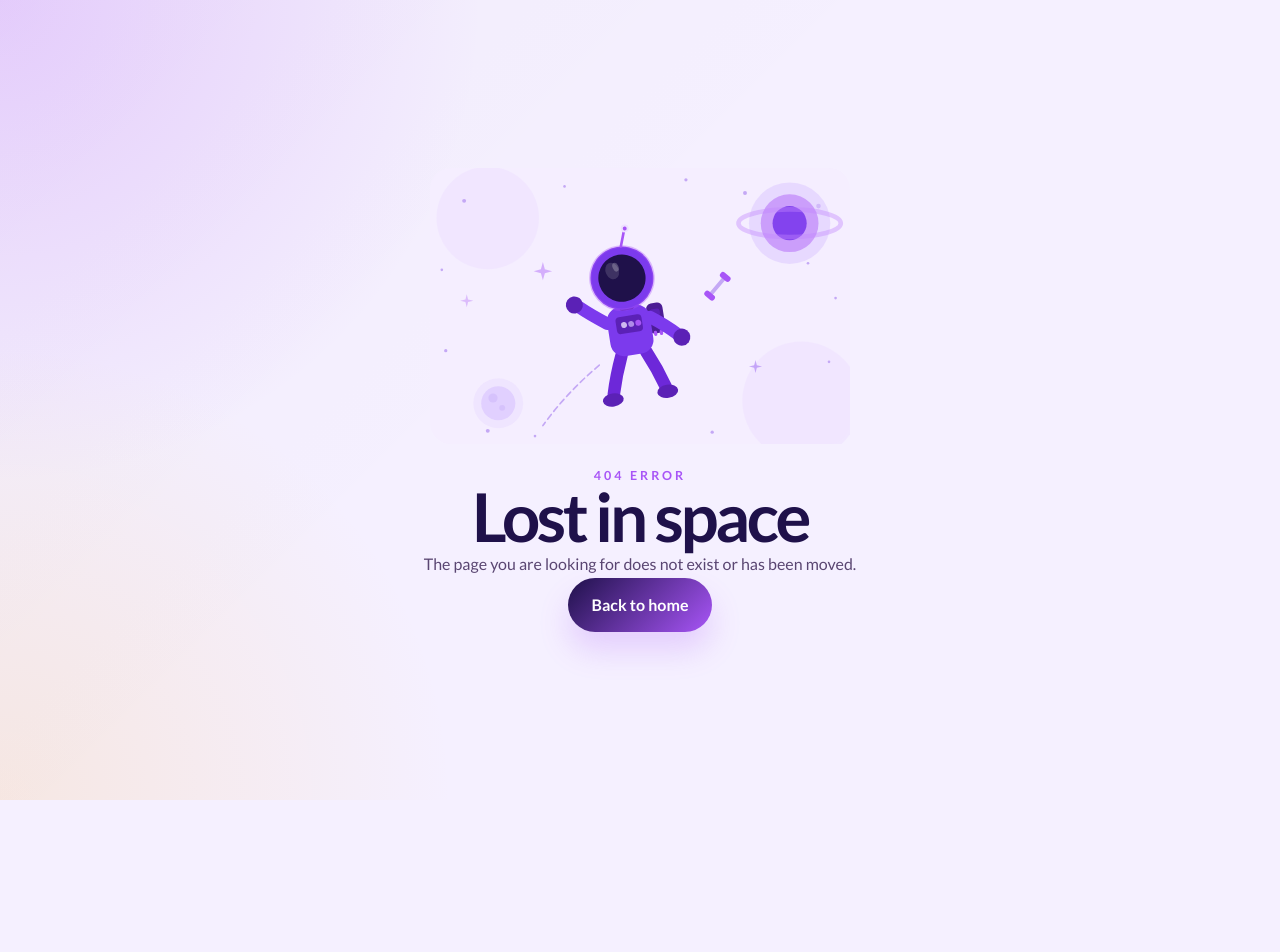
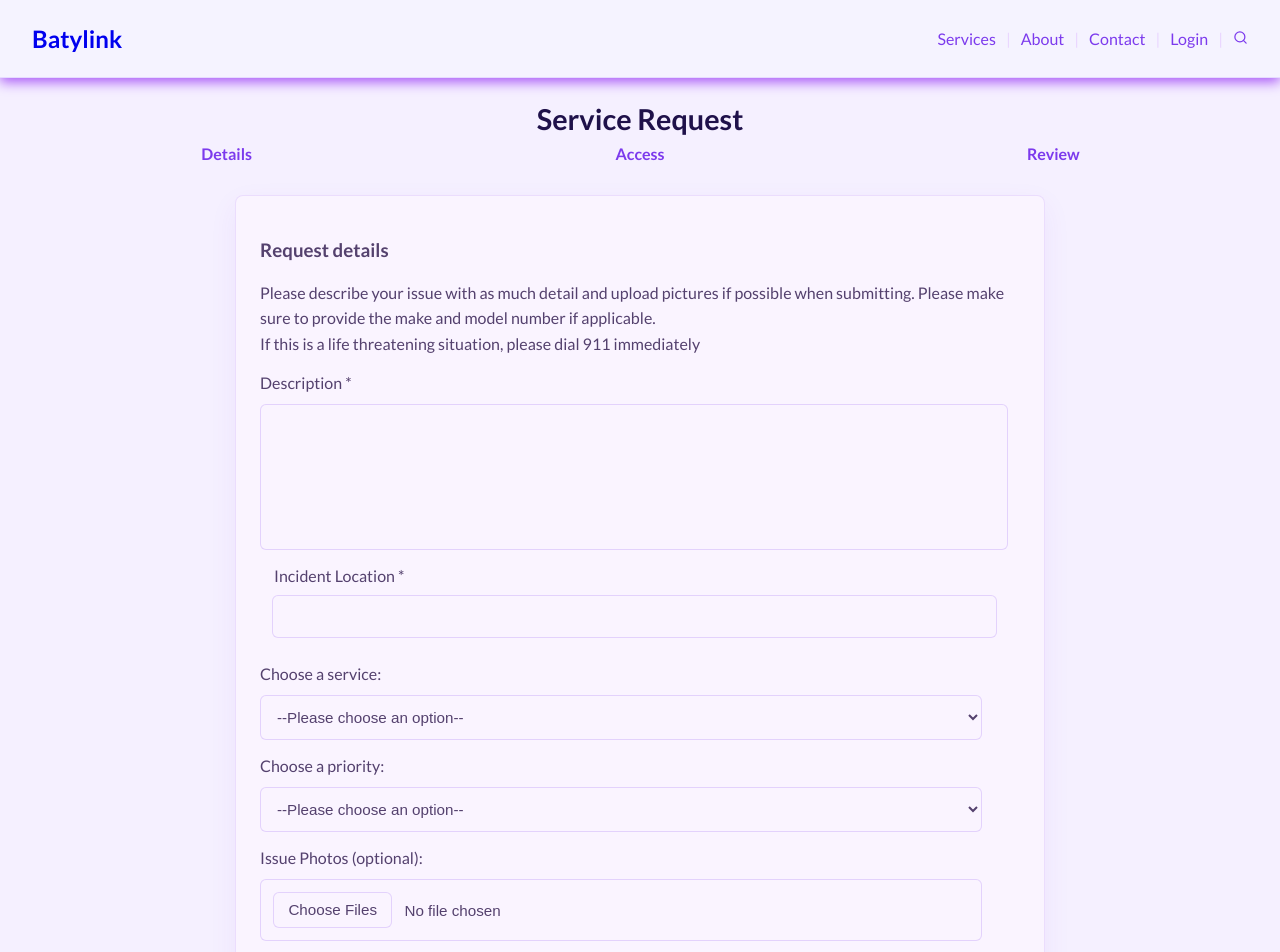
Before and after one commit to JohnsonGNEP/batylink, a React (Vite) app: page /service-request in a window 1280 px wide. Before the commit this address had no page. Shown: the top 952 px of the page. Before the commit the page ends 800 px from the top, so only its background shows below. Built offline with nearby package versions, Linux system fonts and the light colour scheme.

Commit message:
Added service request page and css, created details section of service request

```diff
--- a/src/App.tsx
+++ b/src/App.tsx
@@ -7,6 +7,7 @@ import ProfilePage, { ProfileEditPage } from "./pages/profile";
 import CategoriesPage from './pages/categories';
 import DefaultLayout from './layouts/DefaultLayout';
 import AuthLayout from './layouts/AuthLayout';
+import ServiceRequestPage from './pages/service-request';
 import PageNotFound from './pages/page-not-found';
 
 
@@ -20,6 +21,7 @@ const App: React.FC = () => {
         <Route path="/services" element={<CategoriesPage />} />
         <Route path="/profile" element={<ProfilePage />} />
         <Route path="/profile/edit" element={<ProfileEditPage />} />
+        <Route path="/service-request" element={<ServiceRequestPage />} />
       </Route>
 
       {/* Auth Layouts */}
--- /dev/null
+++ b/src/assets/styles/service-request-page.css
@@ -0,0 +1,169 @@
+.service-request-header {
+  text-align: center;
+}
+
+.service-request-header ul{
+  margin-top: 0;
+  margin-bottom: 0;
+}
+
+.service-request-header h2 {
+  font-size: 1.8rem;
+  color: var(--text-h);
+  margin-bottom: 0.5px;
+}
+
+.service-request-tracker {
+  display: grid;
+  grid-template-columns: repeat(3, 1fr);
+  list-style: none;
+  margin-inline: 20px;
+  padding: 0;
+}
+
+.service-request-tracker li {
+  text-align: center;
+  padding: 0.5rem 0;
+  font-weight: 600;
+  color: #7c3aed;
+}
+
+.service-request-content {
+  max-width: 760px;
+  margin: 1.5rem auto 0;
+  padding: 1.5rem;
+  border: 1px solid rgba(124, 58, 237, 0.12);
+  border-radius: 8px;
+  background: rgba(250, 244, 255, 0.97);
+  box-shadow: 0 10px 28px rgba(124, 58, 237, 0.07);
+}
+
+.service-request-content p {
+  margin: 0;
+  color: var(--text);
+  line-height: 1.6;
+}
+
+.service-request-content p + p {
+  margin-top: 0.5rem;
+}
+
+.service-request-content .service-request-textarea {
+  margin-top: 1rem;
+  margin-bottom: 1rem;
+  display: flex;
+  flex-direction: column;
+  gap: 0.75rem;
+}
+
+.service-request-drop-down {
+    width: 95%;
+    margin-top: 1rem;
+    margin-bottom: 1rem;
+    display: flex;
+    flex-direction: column;
+    gap: 0.75rem;
+}
+
+.service-request-drop-down select {
+    width: 100%;
+    padding: 0.75rem;
+    border: 1px solid rgba(124, 58, 237, 0.18);
+    border-radius: 6px;
+    background: rgba(250, 244, 255, 0.98);
+    font-size: 0.95rem;
+    color: var(--text);
+    box-sizing: border-box;
+}
+
+.service-request-textarea fieldset {
+    border: 0px solid #ccc; border-radius: 4px; padding: 10px;
+}
+
+#incident-location {
+    width: 95%;
+    padding: 0.75rem;
+    border: 1px solid rgba(124, 58, 237, 0.18);
+    border-radius: 6px;
+    background: rgba(250, 244, 255, 0.98);
+    resize: vertical;
+    font-size: 0.95rem;
+    color: var(--text);
+}
+
+#incident-description {
+    width: 95%;
+    min-height: 120px;
+    padding: 0.75rem;
+    border: 1px solid rgba(124, 58, 237, 0.18);
+    border-radius: 6px;
+    background: rgba(250, 244, 255, 0.98);
+    resize: vertical;
+    font-size: 0.95rem;
+    color: var(--text);
+}
+
+.service-request-file-upload {
+    width: 95%;
+    margin-top: 1rem;
+    margin-bottom: 1rem;
+    display: flex;
+    flex-direction: column;
+    gap: 0.75rem;
+}
+
+.service-request-file-upload input[type="file"] {
+    width: 100%;
+    padding: 0.75rem;
+    border: 1px solid rgba(124, 58, 237, 0.18);
+    border-radius: 6px;
+    background: rgba(250, 244, 255, 0.98);
+    font-size: 0.95rem;
+    color: var(--text);
+    box-sizing: border-box;
+}
+
+.service-request-file-upload input[type="file"]::file-selector-button {
+    margin-right: 0.75rem;
+    padding: 0.55rem 0.9rem;
+    border: 1px solid rgba(124, 58, 237, 0.18);
+    border-radius: 6px;
+    background: rgba(250, 244, 255, 0.98);
+    color: var(--text);
+    font: inherit;
+    cursor: pointer;
+}
+
+.service-request-submit {
+    width: 95%;
+    margin-top: 0.5rem;
+    padding: 0.75rem;
+    border: 1px solid rgba(124, 58, 237, 0.18);
+    border-radius: 6px;
+    background: rgba(250, 244, 255, 0.98);
+    color: var(--text);
+    font-size: 0.95rem;
+    font-weight: 600;
+    cursor: pointer;
+}
+
+#incident-description:focus,
+#incident-location:focus,
+.service-request-drop-down select:focus,
+.service-request-file-upload input[type="file"]:focus,
+.service-request-submit:focus {
+    border-color: #7c3aed;
+    box-shadow: 0 0 0 2px rgba(124, 58, 237, 0.25);
+}
+
+.service-request-drop-down select:hover,
+.service-request-file-upload input[type="file"]::file-selector-button:hover,
+.service-request-submit:hover {
+    border-color: #7c3aed;
+}
+
+#incident-description::placeholder,
+#incident-location::placeholder {
+    color: #a855f7;
+    opacity: 0.7;
+}
--- /dev/null
+++ b/src/pages/service-request.tsx
@@ -0,0 +1,72 @@
+import '../assets/styles/service-request-page.css'
+
+function ServiceRequestPage() {
+  return (
+    <main>
+        <div className="service-request-header">
+            <header>
+                <h2>Service Request</h2>
+            </header>
+            <ul className="service-request-tracker">
+                <li>Details</li>
+                <li>Access</li>
+                <li>Review</li>
+            </ul>
+        </div>
+        <div className="service-request-content">
+            <h3><span>Request details</span></h3>
+            <p>Please describe your issue with as much detail and upload pictures if possible when submitting. Please make sure to provide the make and model number if applicable.
+                <br />
+                <span>If this is a life threatening situation, please dial 911 immediately</span>
+            </p>
+
+            <div className="service-request-textarea">
+                <label htmlFor='incident-description'>Description *</label>
+                <input id='incident-description' placeholder='' required></input>
+            </div>
+
+            <div className="service-request-textarea">
+                <fieldset>
+                    <legend>Incident Location *</legend>
+                    <input id='incident-location' placeholder='' required></input>
+                </fieldset>
+            </div>
+
+            <div className="service-request-drop-down">
+                <label htmlFor="services">Choose a service:</label>
+                <select name="services" id="services" required>
+                <option value="">--Please choose an option--</option>
+                <option value="appliance">Appliance</option>
+                <option value="cleaning">Cleaning</option>
+                <option value="doors-and-windows">Doors and Windows</option>
+                <option value="flooring">Flooring</option>
+                </select>
+            </div>
+
+            <div className="service-request-drop-down">
+                <label htmlFor="priority">Choose a priority:</label>
+                <select name="priority" id="priority" required>
+                <option value="">--Please choose an option--</option>
+                <option value="low">Low</option>
+                <option value="medium">Medium</option>
+                <option value="high">High</option>
+                </select>
+            </div>
+
+            <div className="service-request-file-upload">
+                <label htmlFor="issue-photos">Issue Photos (optional):</label>
+                <input type="file" id="issue-photos" name="issue-photos" accept="image/*" multiple />
+            </div>
+
+            <div className="service-request-file-upload">
+                <label htmlFor="other-file">Other File (optional):</label>
+                <input type="file" id="other-file" name="other-file" multiple />
+            </div>
+
+            <button className="service-request-submit" type="submit">Submit</button>
+        </div>
+    </main>
+  )
+}
+
+export default ServiceRequestPage
```
